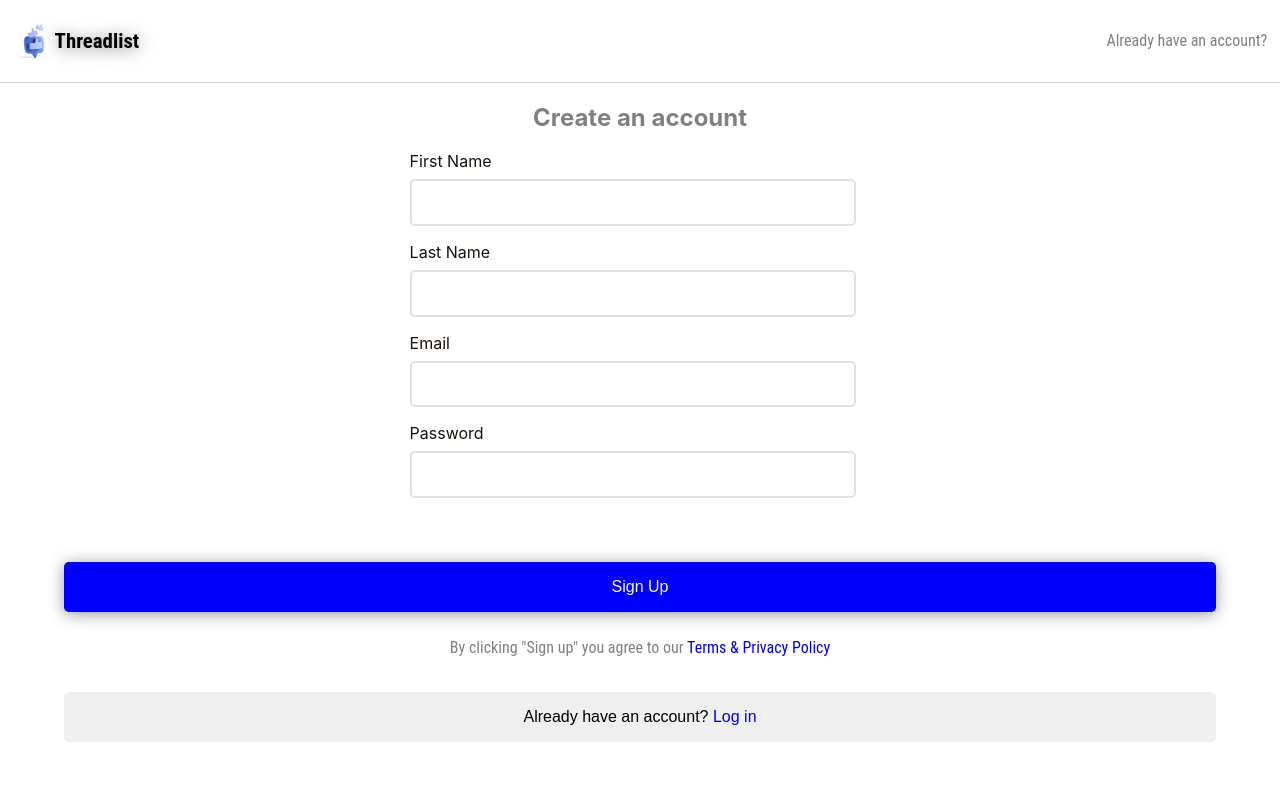
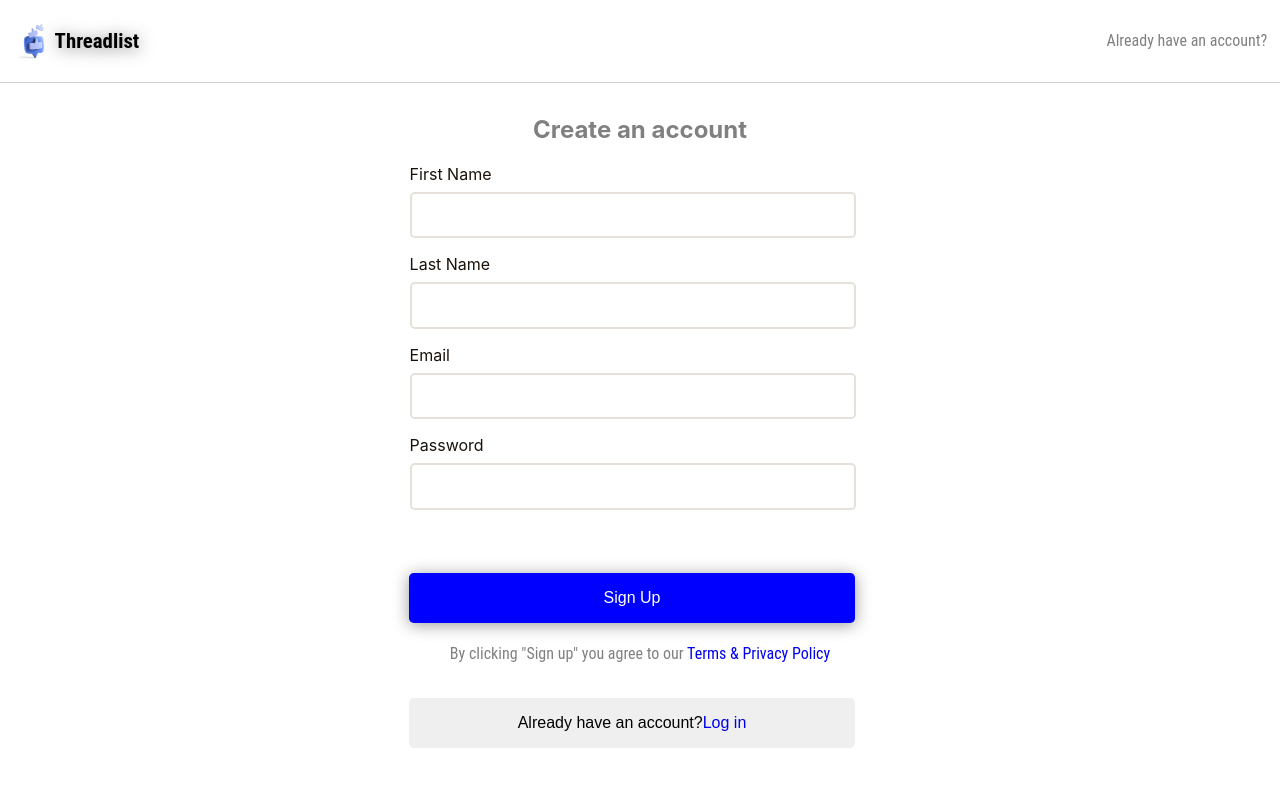
Before and after one commit to jonahunuafe/user-authentication, a React (Create React App) app: page / in a window 1280 px wide. Shown: the top 786 px of the page. Built offline with nearby package versions, Linux system fonts and the light colour scheme.

Commit message:
responsive signup page

```diff
--- a/src/index.css
+++ b/src/index.css
@@ -59,3 +59,32 @@ button {
   text-align: center;
   color: grey;
 }
+
+@media(min-width: 768px) {
+  button {
+    width: 38.8%;
+    display: flex;
+    align-items: center;
+    justify-content: center;
+    margin: auto;
+    transform: translateX(-8px);
+  }
+
+  .signup-h2 {
+    margin-top: 2rem;
+  }
+
+  .signUpBtn {
+    margin-top: 3.95rem;
+    margin-bottom: 1.2rem;
+  }
+
+  .signUpBtn:hover {
+    opacity: 0.7;
+  }
+
+  .signUpLogin {
+    margin-top: 2rem;
+  }
+
+}
```
